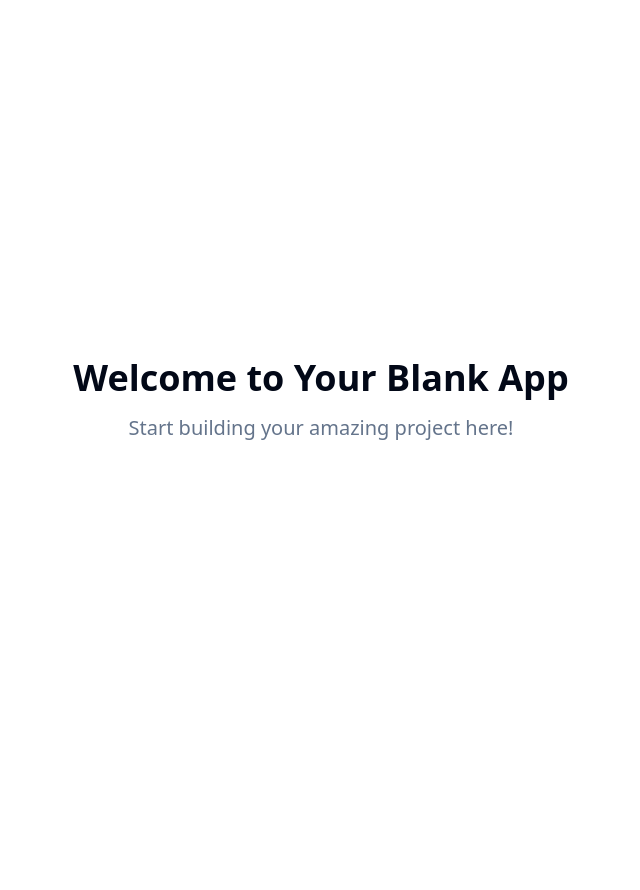
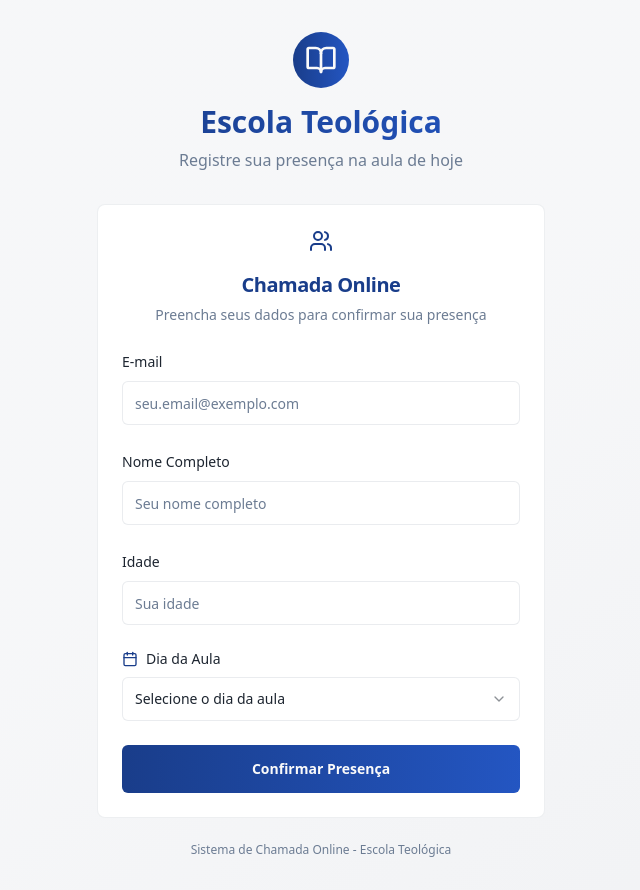
Before and after one commit to mateuseller4-oss/celestial-register, a React (Vite) app: page / in a window 1280 px wide. Shown: the whole page, without its empty margins (319-959 px from the left). Before the commit the page ends 800 px from the top, so only its background shows below. Built offline with nearby package versions, Linux system fonts and the light colour scheme.

Commit message:
Add online class registration

```diff
--- a/index.html
+++ b/index.html
@@ -3,11 +3,11 @@
   <head>
     <meta charset="UTF-8" />
     <meta name="viewport" content="width=device-width, initial-scale=1.0" />
-    <title>celestial-register</title>
-    <meta name="description" content="Lovable Generated Project" />
-    <meta name="author" content="Lovable" />
+    <title>Escola Teológica - Chamada Online</title>
+    <meta name="description" content="Sistema de chamada online para alunos da escola teológica" />
+    <meta name="author" content="Escola Teológica" />
 
-    <meta property="og:title" content="celestial-register" />
+    <meta property="og:title" content="a14338cb-e8be-4911-84ec-d036664c53eb" />
     <meta property="og:description" content="Lovable Generated Project" />
     <meta property="og:type" content="website" />
     <meta property="og:image" content="https://lovable.dev/opengraph-image-p98pqg.png" />
--- /dev/null
+++ b/src/components/AttendanceForm.tsx
@@ -0,0 +1,160 @@
+import { useState } from "react";
+import { Button } from "@/components/ui/button";
+import { Input } from "@/components/ui/input";
+import { Label } from "@/components/ui/label";
+import { Card, CardContent, CardDescription, CardHeader, CardTitle } from "@/components/ui/card";
+import { Select, SelectContent, SelectItem, SelectTrigger, SelectValue } from "@/components/ui/select";
+import { useToast } from "@/hooks/use-toast";
+import { BookOpen, Users, Calendar } from "lucide-react";
+
+export default function AttendanceForm() {
+  const [formData, setFormData] = useState({
+    email: "",
+    fullName: "",
+    age: "",
+    day: ""
+  });
+  const [isSubmitting, setIsSubmitting] = useState(false);
+  const { toast } = useToast();
+
+  const handleSubmit = async (e: React.FormEvent) => {
+    e.preventDefault();
+    setIsSubmitting(true);
+
+    // TODO: Implement email sending functionality with Supabase
+    console.log("Attendance data:", formData);
+
+    toast({
+      title: "Chamada registrada!",
+      description: "Sua presença foi registrada com sucesso.",
+    });
+
+    // Reset form
+    setFormData({ email: "", fullName: "", age: "", day: "" });
+    setIsSubmitting(false);
+  };
+
+  const handleInputChange = (field: string, value: string) => {
+    setFormData(prev => ({ ...prev, [field]: value }));
+  };
+
+  const getDaysOfWeek = () => {
+    const days = ["Segunda-feira", "Terça-feira", "Quarta-feira", "Quinta-feira", "Sexta-feira", "Sábado", "Domingo"];
+    return days;
+  };
+
+  return (
+    <div className="min-h-screen flex items-center justify-center px-4 py-8 bg-gradient-to-br from-background via-background to-muted">
+      <div className="w-full max-w-md">
+        <div className="text-center mb-8">
+          <div className="flex justify-center mb-4">
+            <div className="p-3 rounded-full bg-gradient-to-r from-divine to-divine-light shadow-[var(--shadow-divine)]">
+              <BookOpen className="h-8 w-8 text-sacred" />
+            </div>
+          </div>
+          <h1 className="text-3xl font-bold bg-gradient-to-r from-divine to-divine-light bg-clip-text text-transparent mb-2">
+            Escola Teológica
+          </h1>
+          <p className="text-muted-foreground">
+            Registre sua presença na aula de hoje
+          </p>
+        </div>
+
+        <Card className="shadow-[var(--shadow-sacred)] border-border/50 backdrop-blur-sm">
+          <CardHeader className="text-center pb-6">
+            <div className="flex justify-center mb-3">
+              <Users className="h-6 w-6 text-divine" />
+            </div>
+            <CardTitle className="text-xl text-divine">Chamada Online</CardTitle>
+            <CardDescription className="text-sm">
+              Preencha seus dados para confirmar sua presença
+            </CardDescription>
+          </CardHeader>
+          <CardContent>
+            <form onSubmit={handleSubmit} className="space-y-6">
+              <div className="space-y-2">
+                <Label htmlFor="email" className="text-sm font-medium text-foreground">
+                  E-mail
+                </Label>
+                <Input
+                  id="email"
+                  type="email"
+                  placeholder="seu.email@exemplo.com"
+                  value={formData.email}
+                  onChange={(e) => handleInputChange("email", e.target.value)}
+                  required
+                  className="h-11 bg-card border-border/60 focus:border-divine focus:ring-divine/20 transition-[var(--transition-divine)]"
+                />
+              </div>
+
+              <div className="space-y-2">
+                <Label htmlFor="fullName" className="text-sm font-medium text-foreground">
+                  Nome Completo
+                </Label>
+                <Input
+                  id="fullName"
+                  type="text"
+                  placeholder="Seu nome completo"
+                  value={formData.fullName}
+                  onChange={(e) => handleInputChange("fullName", e.target.value)}
+                  required
+                  className="h-11 bg-card border-border/60 focus:border-divine focus:ring-divine/20 transition-[var(--transition-divine)]"
+                />
+              </div>
+
+              <div className="space-y-2">
+                <Label htmlFor="age" className="text-sm font-medium text-foreground">
+                  Idade
+                </Label>
+                <Input
+                  id="age"
+                  type="number"
+                  placeholder="Sua idade"
+                  value={formData.age}
+                  onChange={(e) => handleInputChange("age", e.target.value)}
+                  required
+                  min="16"
+                  max="100"
+                  className="h-11 bg-card border-border/60 focus:border-divine focus:ring-divine/20 transition-[var(--transition-divine)]"
+                />
+              </div>
+
+              <div className="space-y-2">
+                <Label htmlFor="day" className="text-sm font-medium text-foreground flex items-center gap-2">
+                  <Calendar className="h-4 w-4 text-divine" />
+                  Dia da Aula
+                </Label>
+                <Select value={formData.day} onValueChange={(value) => handleInputChange("day", value)} required>
+                  <SelectTrigger className="h-11 bg-card border-border/60 focus:border-divine focus:ring-divine/20 transition-[var(--transition-divine)]">
+                    <SelectValue placeholder="Selecione o dia da aula" />
+                  </SelectTrigger>
+                  <SelectContent>
+                    {getDaysOfWeek().map((day) => (
+                      <SelectItem key={day} value={day}>
+                        {day}
+                      </SelectItem>
+                    ))}
+                  </SelectContent>
+                </Select>
+              </div>
+
+              <Button
+                type="submit"
+                disabled={isSubmitting}
+                className="w-full h-12 bg-gradient-to-r from-divine to-divine-light hover:from-divine-light hover:to-divine text-sacred font-semibold shadow-[var(--shadow-divine)] transition-[var(--transition-divine)] hover:shadow-lg hover:scale-[1.02]"
+              >
+                {isSubmitting ? "Registrando..." : "Confirmar Presença"}
+              </Button>
+            </form>
+          </CardContent>
+        </Card>
+
+        <div className="text-center mt-6">
+          <p className="text-xs text-muted-foreground">
+            Sistema de Chamada Online - Escola Teológica
+          </p>
+        </div>
+      </div>
+    </div>
+  );
+}
--- a/src/index.css
+++ b/src/index.css
@@ -8,33 +8,53 @@ All colors MUST be HSL.
 
 @layer base {
   :root {
-    --background: 0 0% 100%;
-    --foreground: 222.2 84% 4.9%;
+    --background: 220 15% 97%;
+    --foreground: 215 25% 15%;
 
     --card: 0 0% 100%;
-    --card-foreground: 222.2 84% 4.9%;
+    --card-foreground: 215 25% 15%;
 
     --popover: 0 0% 100%;
-    --popover-foreground: 222.2 84% 4.9%;
+    --popover-foreground: 215 25% 15%;
 
-    --primary: 222.2 47.4% 11.2%;
-    --primary-foreground: 210 40% 98%;
+    --primary: 221 69% 32%;
+    --primary-foreground: 0 0% 98%;
 
-    --secondary: 210 40% 96.1%;
-    --secondary-foreground: 222.2 47.4% 11.2%;
+    --secondary: 45 85% 65%;
+    --secondary-foreground: 215 25% 15%;
 
-    --muted: 210 40% 96.1%;
-    --muted-foreground: 215.4 16.3% 46.9%;
+    --muted: 220 14% 95%;
+    --muted-foreground: 215 15% 50%;
 
-    --accent: 210 40% 96.1%;
-    --accent-foreground: 222.2 47.4% 11.2%;
+    --accent: 45 85% 65%;
+    --accent-foreground: 215 25% 15%;
 
     --destructive: 0 84.2% 60.2%;
     --destructive-foreground: 210 40% 98%;
 
-    --border: 214.3 31.8% 91.4%;
-    --input: 214.3 31.8% 91.4%;
-    --ring: 222.2 84% 4.9%;
+    --border: 220 13% 88%;
+    --input: 220 13% 91%;
+    --ring: 221 69% 32%;
+
+    /* Custom design tokens for theological school */
+    --divine-blue: 221 69% 32%;
+    --divine-blue-light: 221 69% 45%;
+    --divine-gold: 45 85% 65%;
+    --divine-gold-dark: 45 85% 50%;
+    --sacred-white: 0 0% 98%;
+    --wisdom-gray: 215 15% 50%;
+
+    /* Gradients */
+    --gradient-divine: linear-gradient(135deg, hsl(var(--divine-blue)), hsl(var(--divine-blue-light)));
+    --gradient-sacred: linear-gradient(180deg, hsl(var(--sacred-white)), hsl(220 15% 97%));
+    --gradient-wisdom: linear-gradient(135deg, hsl(var(--divine-gold)), hsl(var(--divine-gold-dark)));
+
+    /* Shadows */
+    --shadow-divine: 0 10px 30px -10px hsl(var(--divine-blue) / 0.3);
+    --shadow-sacred: 0 4px 20px -4px hsl(var(--divine-blue) / 0.1);
+
+    /* Animations */
+    --transition-divine: all 0.3s cubic-bezier(0.4, 0, 0.2, 1);
 
     --radius: 0.5rem;
 
--- a/src/pages/Index.tsx
+++ b/src/pages/Index.tsx
@@ -1,14 +1,7 @@
-// Update this page (the content is just a fallback if you fail to update the page)
+import AttendanceForm from "@/components/AttendanceForm";
 
 const Index = () => {
-  return (
-    <div className="min-h-screen flex items-center justify-center bg-background">
-      <div className="text-center">
-        <h1 className="text-4xl font-bold mb-4">Welcome to Your Blank App</h1>
-        <p className="text-xl text-muted-foreground">Start building your amazing project here!</p>
-      </div>
-    </div>
-  );
+  return <AttendanceForm />;
 };
 
 export default Index;
--- a/tailwind.config.ts
+++ b/tailwind.config.ts
@@ -52,6 +52,21 @@ export default {
 					DEFAULT: 'hsl(var(--card))',
 					foreground: 'hsl(var(--card-foreground))'
 				},
+				// Custom theological school colors
+				divine: {
+					DEFAULT: 'hsl(var(--divine-blue))',
+					light: 'hsl(var(--divine-blue-light))',
+					foreground: 'hsl(var(--sacred-white))'
+				},
+				sacred: {
+					DEFAULT: 'hsl(var(--sacred-white))',
+					foreground: 'hsl(var(--foreground))'
+				},
+				wisdom: {
+					DEFAULT: 'hsl(var(--divine-gold))',
+					dark: 'hsl(var(--divine-gold-dark))',
+					foreground: 'hsl(var(--foreground))'
+				},
 				sidebar: {
 					DEFAULT: 'hsl(var(--sidebar-background))',
 					foreground: 'hsl(var(--sidebar-foreground))',
```
